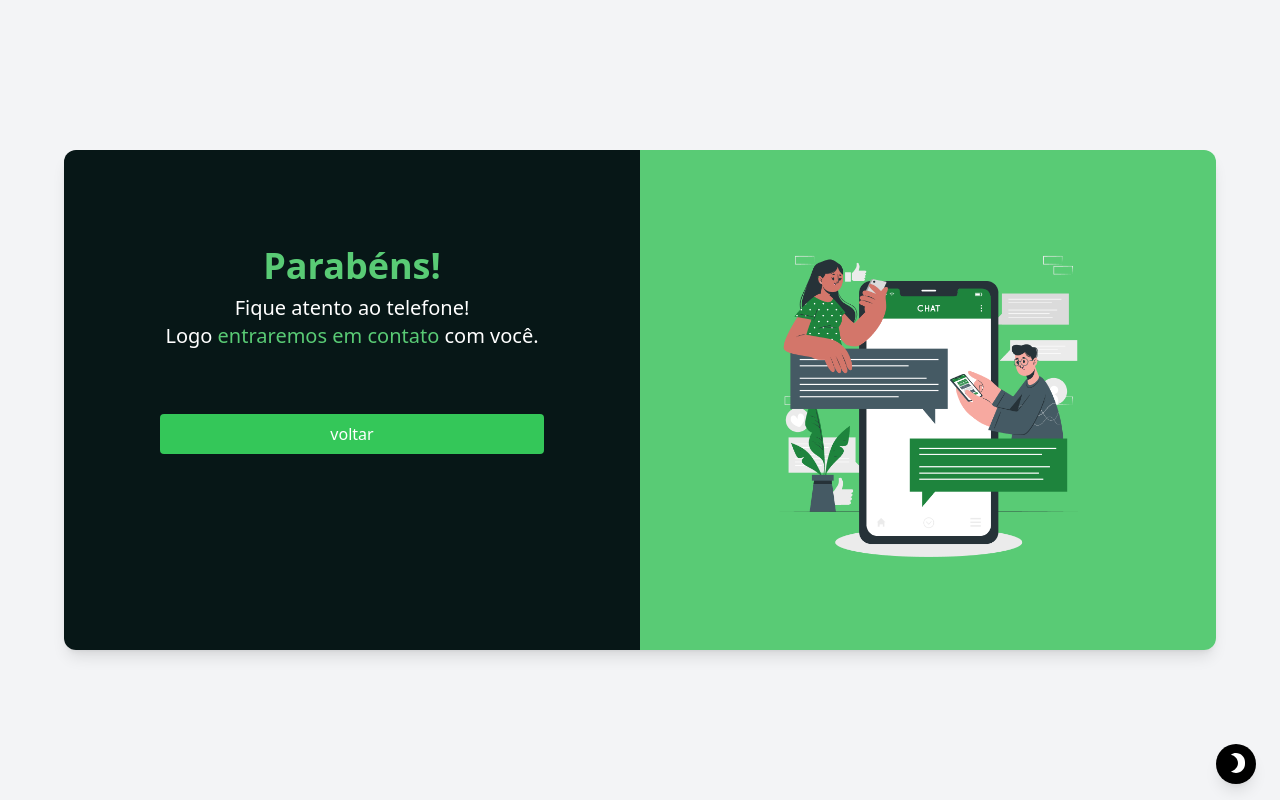
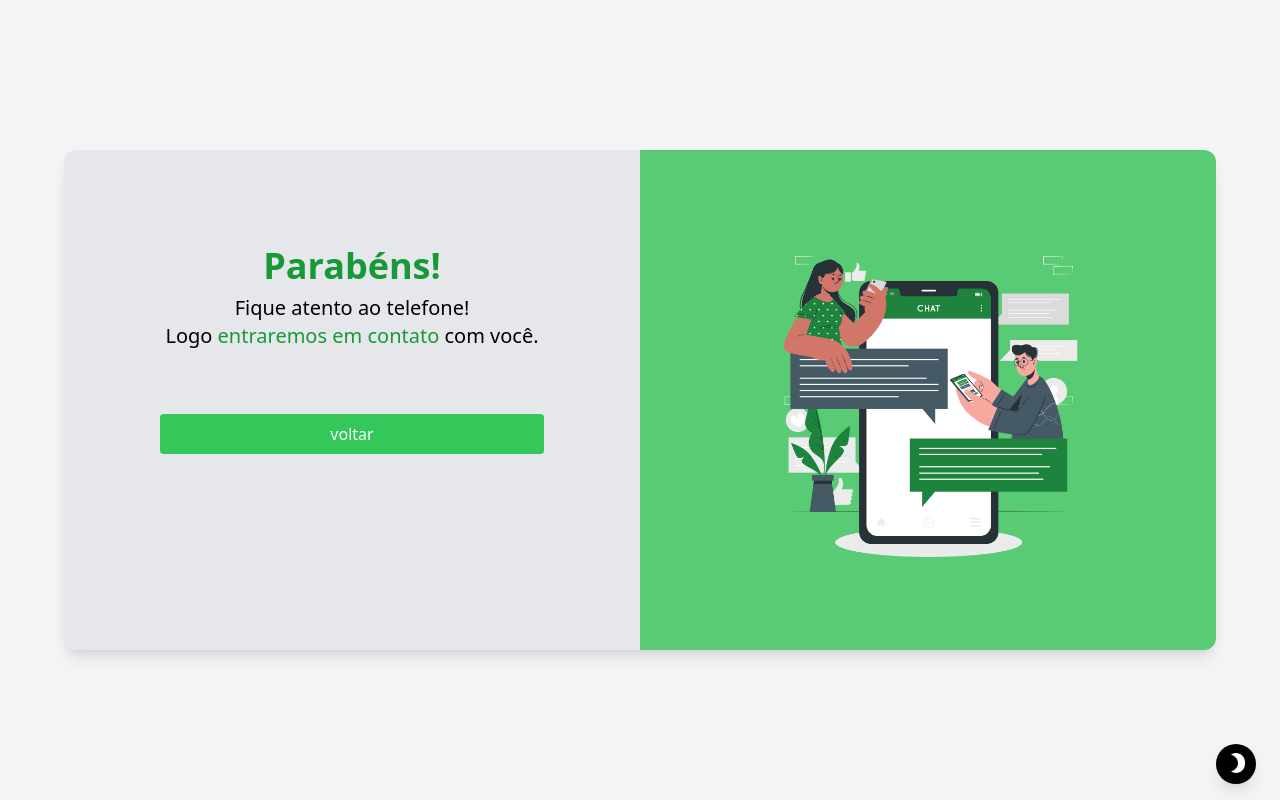
Before and after one commit to Gest-PI/web-frontend, a Next.js app: page /confirmed in a window 1280 px wide. Built offline with nearby package versions, Linux system fonts and the light colour scheme.

Commit message:
ForgotPassword is adapted to the theme

```diff
--- a/src/app/(pages)/(authpages)/confirmed/page.tsx
+++ b/src/app/(pages)/(authpages)/confirmed/page.tsx
@@ -1,30 +1,56 @@
 "use client";
 import Image from "next/image";
 import { redirect } from "next/navigation";
+import { useSelector } from "react-redux";
 
 export default function ConfirmedPage() {
+    const theme = useSelector((state: any) => state.theme.value);
     return (
         <>
-            <div className="md:w-1/2 bg-[#071717] p-24 flex flex-col items-center">
-                <h1 className="font-bold text-4xl pb-2 text-[#59cb75]">
+            <div
+                className={`md:w-1/2 bg-[#071717] p-24 flex flex-col items-center ${
+                    theme == "light"
+                        ? "bg-gray-200 text-black"
+                        : "bg-[#071717] text-white"
+                }`}
+            >
+                <h1
+                    className={`font-bold text-4xl pb-2 ${
+                        theme == "light" ? "text-[#189938]" : "text-[#34C759]"
+                    }`}
+                >
                     Parabéns!
                 </h1>
                 <span className="text-xl">Fique atento ao telefone!</span>
                 <span className="text-xl">
                     Logo{" "}
-                    <span className="text-[#59cb75]">
+                    <span
+                        className={`${
+                            theme == "light"
+                                ? "text-[#189938]"
+                                : "text-[#34C759]"
+                        }`}
+                    >
                         entraremos em contato
                     </span>{" "}
                     com você.
                 </span>
                 <button
                     onClick={() => redirect("/login")}
-                    className="w-full cursor-pointer py-2 mt-16 bg-[#34C759] hover:bg-[#1E842D] rounded text-white"
+                    className={`w-full cursor-pointer py-2 mt-16 ${
+                        theme == "light"
+                            ? "bg-[#34C759] hover:bg-[#1E842D]"
+                            : "bg-[#1E842D] hover:bg-[#34C759]"
+                    } rounded text-white`}
                 >
                     voltar
                 </button>
             </div>
-            <div className="md:w-1/2  bg-[#59cb75] text-[#0A1E1E] p-10 flex flex-col justify-center items-center">
+            <div
+                className={`md:w-1/2 ${
+                    theme == "light" ? "bg-[#59cb75]" : "bg-[#1E842D]"
+                } text-[#0A1E1E] p-10 flex flex-col justify-center items-center`}
+            >
                 <Image
                     src={"/confirmed.png"}
                     width={300}
--- a/src/app/(pages)/(authpages)/forgotpassword/page.tsx
+++ b/src/app/(pages)/(authpages)/forgotpassword/page.tsx
@@ -67,7 +67,11 @@ export default function ForgotPasswordPage() {
                 </div>
             </div>
 
-            <div className="md:w-1/2  bg-[#59cb75] text-[#0A1E1E] p-10 flex flex-col justify-between items-center">
+            <div
+                className={`md:w-1/2  ${
+                    theme == "light" ? "bg-[#59cb75]" : "bg-[#1E842D]"
+                } text-[#0A1E1E] p-10 flex flex-col justify-between items-center`}
+            >
                 <Image
                     src={"/forgotpassword.png"}
                     width={400}
```
